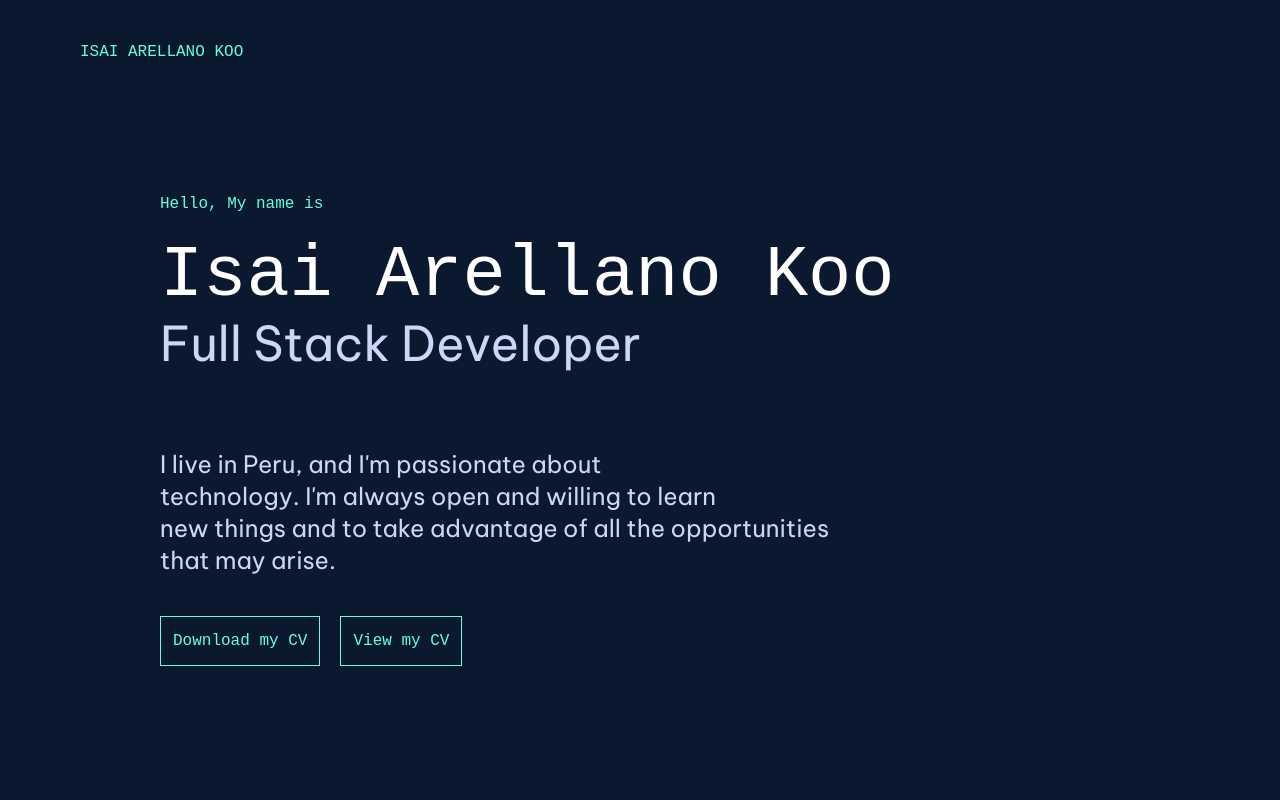
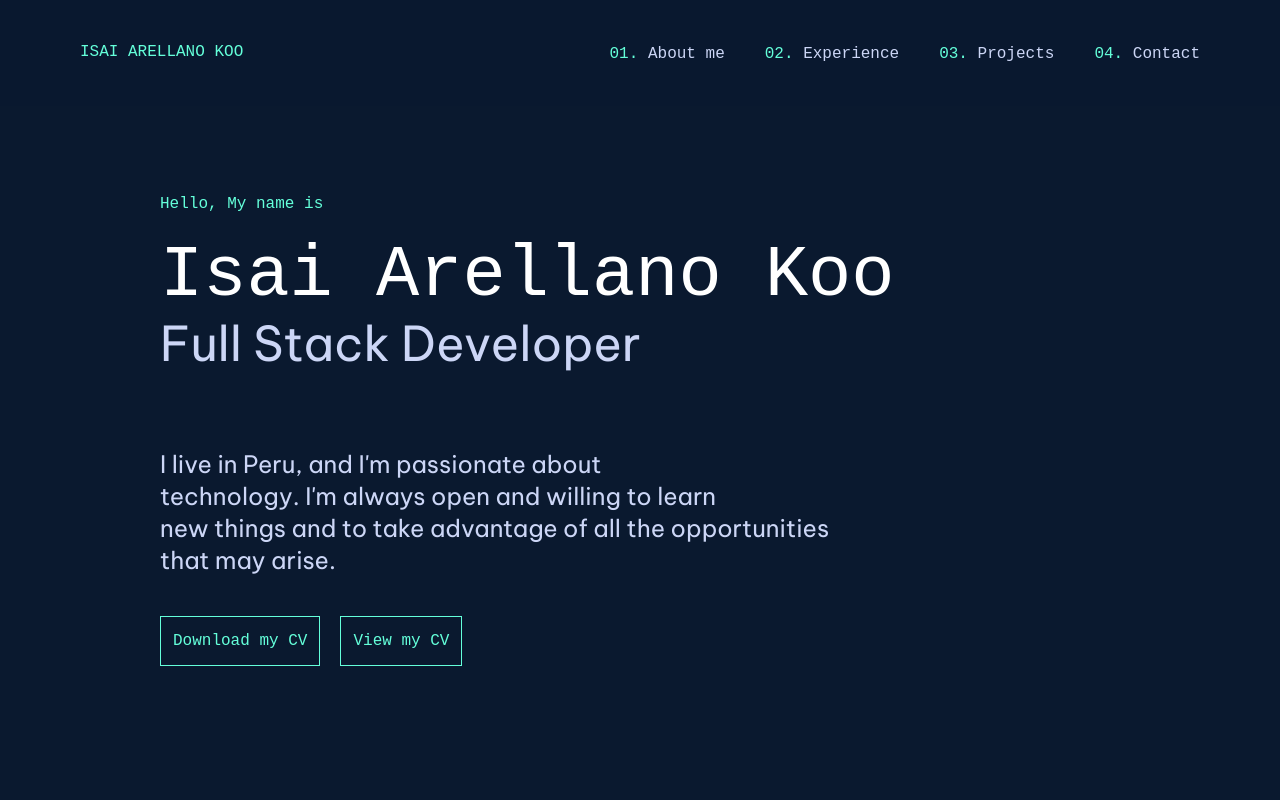
Before and after one commit to Isai-Arellano-Koo/portfolio, a React (Vite) app in the folder client/: page / in a window 1280 px wide. Shown: the top 800 px of the page. Built offline with nearby package versions, Linux system fonts and the light colour scheme.

Commit message:
first commit

```diff
--- a/client/src/components/Nav.jsx
+++ b/client/src/components/Nav.jsx
@@ -8,7 +8,7 @@ const Nav = () => {
       </a>
 
       </div>
-      <div className="hidden block">
+      <div className="block">
         <a className="mr-10 font-mono hover:text-white" href="#about">
           <span className="text-green">01. </span>About me
         </a>
```
